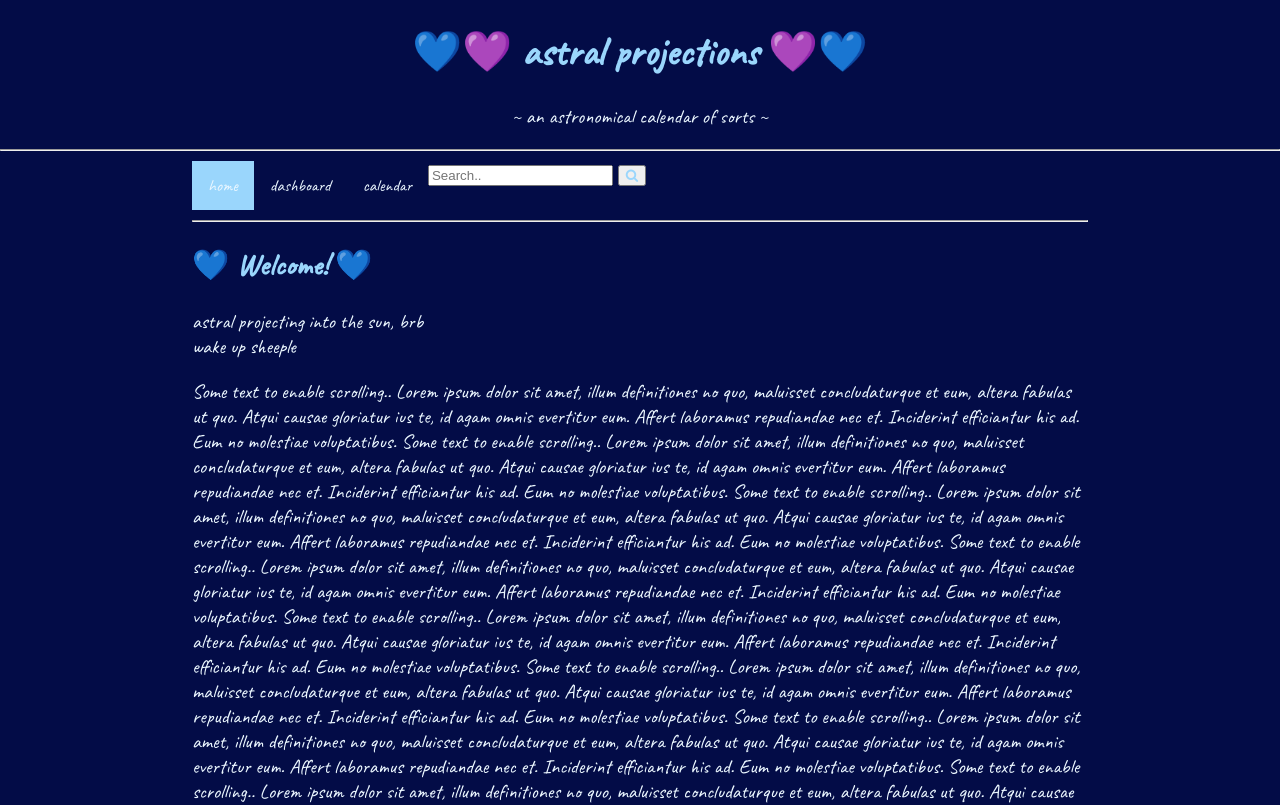
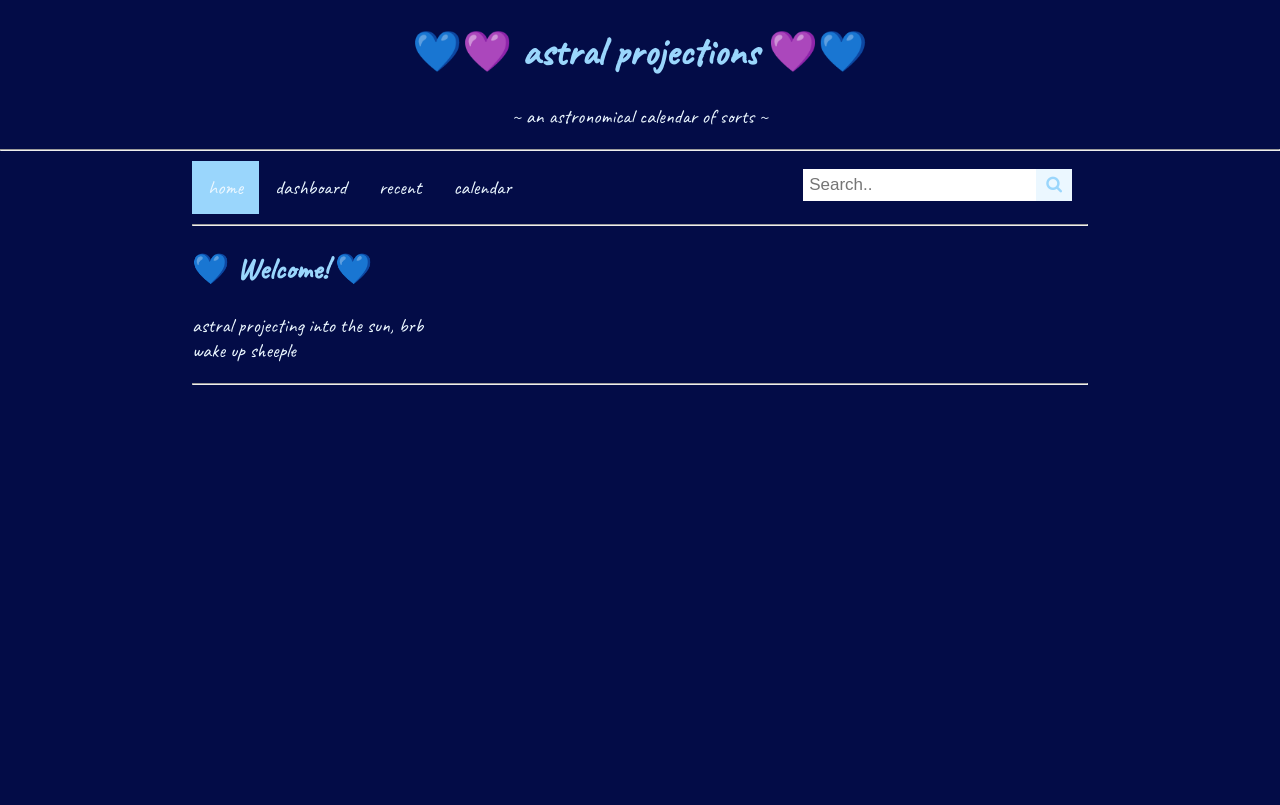
Before and after one commit to Alesahe/SEHSCT1, a website: page public/index.html in a window 1280 px wide. Shown: the top 805 px of the page. Drawn offline with Linux system fonts and the light colour scheme.

Commit message:
fixed sticky navbar

```diff
--- a/public/index.html
+++ b/public/index.html
@@ -5,7 +5,8 @@
     <meta name="description" content="an astronomical calendar of sorts">
     <meta name="viewport" content="width=device-width, initial-scale=1">
     <title> astral projections </title>
-    <link rel='stylesheet' href="stylesheet.css">
+    <link rel="stylesheet" href="stylesheet.css">
+    <link rel="stylesheet" href="oldnavbarstyle.css">
     <link rel="stylesheet" href="https://cdnjs.cloudflare.com/ajax/libs/font-awesome/4.7.0/css/font-awesome.min.css">
 </head>
 <body>
@@ -17,10 +18,11 @@
     <hr>
 
     <div class="centreBox">
-        <div id="navbar">
-            <a class="active" href="javascript:void(0)">home</a>
-            <a href="javascript:void(0)">dashboard</a>
-            <a href="javascript:void(0)">calendar</a>
+        <div class="topnav">
+            <a class="active" href="index.html">home</a>
+            <a href="dashboard.html">dashboard</a>
+            <a href="recent.html">recent</a>
+            <a href="calendar.html">calendar</a>
             <div class="search-container">
                 <form action="/action_page.php">
                   <input type="text" placeholder="Search.." name="search">
@@ -28,48 +30,11 @@
                 </form>
             </div>
         </div>
-        <!-- <div class="topnav">
-            <a class="active" href="#home">home</a>
-            <a href="#dashboard">dashboard</a>
-            <a href="#recent">recent</a>
-            <a href="#calendar">calendar</a>
-            <div class="search-container">
-                <form action="/action_page.php">
-                  <input type="text" placeholder="Search.." name="search">
-                  <button type="submit"><i class="fa fa-search"></i></button>
-                </form>
-            </div>
-        </div> -->
+
     <hr>
+
         <h2> <strong> 💙 Welcome! 💙 </strong> </h2>
         <p> astral projecting into the sun, brb <br> wake up sheeple </p>
-        <p>Some text to enable scrolling.. Lorem ipsum dolor sit amet, illum definitiones no quo, maluisset concludaturque et eum, altera fabulas ut quo. Atqui causae gloriatur ius te, id agam omnis evertitur eum. Affert laboramus repudiandae nec et. Inciderint efficiantur his ad. Eum no molestiae voluptatibus.
-
-            Some text to enable scrolling.. Lorem ipsum dolor sit amet, illum definitiones no quo, maluisset concludaturque et eum, altera fabulas ut quo. Atqui causae gloriatur ius te, id agam omnis evertitur eum. Affert laboramus repudiandae nec et. Inciderint efficiantur his ad. Eum no molestiae voluptatibus.
-
-            Some text to enable scrolling.. Lorem ipsum dolor sit amet, illum definitiones no quo, maluisset concludaturque et eum, altera fabulas ut quo. Atqui causae gloriatur ius te, id agam omnis evertitur eum. Affert laboramus repudiandae nec et. Inciderint efficiantur his ad. Eum no molestiae voluptatibus.
-
-            Some text to enable scrolling.. Lorem ipsum dolor sit amet, illum definitiones no quo, maluisset concludaturque et eum, altera fabulas ut quo. Atqui causae gloriatur ius te, id agam omnis evertitur eum. Affert laboramus repudiandae nec et. Inciderint efficiantur his ad. Eum no molestiae voluptatibus.
-
-            Some text to enable scrolling.. Lorem ipsum dolor sit amet, illum definitiones no quo, maluisset concludaturque et eum, altera fabulas ut quo. Atqui causae gloriatur ius te, id agam omnis evertitur eum. Affert laboramus repudiandae nec et. Inciderint efficiantur his ad. Eum no molestiae voluptatibus.
-
-            Some text to enable scrolling.. Lorem ipsum dolor sit amet, illum definitiones no quo, maluisset concludaturque et eum, altera fabulas ut quo. Atqui causae gloriatur ius te, id agam omnis evertitur eum. Affert laboramus repudiandae nec et. Inciderint efficiantur his ad. Eum no molestiae voluptatibus.
-
-            Some text to enable scrolling.. Lorem ipsum dolor sit amet, illum definitiones no quo, maluisset concludaturque et eum, altera fabulas ut quo. Atqui causae gloriatur ius te, id agam omnis evertitur eum. Affert laboramus repudiandae nec et. Inciderint efficiantur his ad. Eum no molestiae voluptatibus.
-
-            Some text to enable scrolling.. Lorem ipsum dolor sit amet, illum definitiones no quo, maluisset concludaturque et eum, altera fabulas ut quo. Atqui causae gloriatur ius te, id agam omnis evertitur eum. Affert laboramus repudiandae nec et. Inciderint efficiantur his ad. Eum no molestiae voluptatibus.
-
-            Some text to enable scrolling.. Lorem ipsum dolor sit amet, illum definitiones no quo, maluisset concludaturque et eum, altera fabulas ut quo. Atqui causae gloriatur ius te, id agam omnis evertitur eum. Affert laboramus repudiandae nec et. Inciderint efficiantur his ad. Eum no molestiae voluptatibus.
-
-            Some text to enable scrolling.. Lorem ipsum dolor sit amet, illum definitiones no quo, maluisset concludaturque et eum, altera fabulas ut quo. Atqui causae gloriatur ius te, id agam omnis evertitur eum. Affert laboramus repudiandae nec et. Inciderint efficiantur his ad. Eum no molestiae voluptatibus.
-
-            Some text to enable scrolling.. Lorem ipsum dolor sit amet, illum definitiones no quo, maluisset concludaturque et eum, altera fabulas ut quo. Atqui causae gloriatur ius te, id agam omnis evertitur eum. Affert laboramus repudiandae nec et. Inciderint efficiantur his ad. Eum no molestiae voluptatibus.
-
-            Some text to enable scrolling.. Lorem ipsum dolor sit amet, illum definitiones no quo, maluisset concludaturque et eum, altera fabulas ut quo. Atqui causae gloriatur ius te, id agam omnis evertitur eum. Affert laboramus repudiandae nec et. Inciderint efficiantur his ad. Eum no molestiae voluptatibus.
-
-            Some text to enable scrolling.. Lorem ipsum dolor sit amet, illum definitiones no quo, maluisset concludaturque et eum, altera fabulas ut quo. Atqui causae gloriatur ius te, id agam omnis evertitur eum. Affert laboramus repudiandae nec et. Inciderint efficiantur his ad. Eum no molestiae voluptatibus.
-
-            Some text to enable scrolling.. Lorem ipsum dolor sit amet, illum definitiones no quo, maluisset concludaturque et eum, altera fabulas ut quo. Atqui causae gloriatur ius te, id agam omnis evertitur eum. Affert laboramus repudiandae nec et. Inciderint efficiantur his ad. Eum no molestiae</p>
     <hr>
     </div>
     <br>
```
